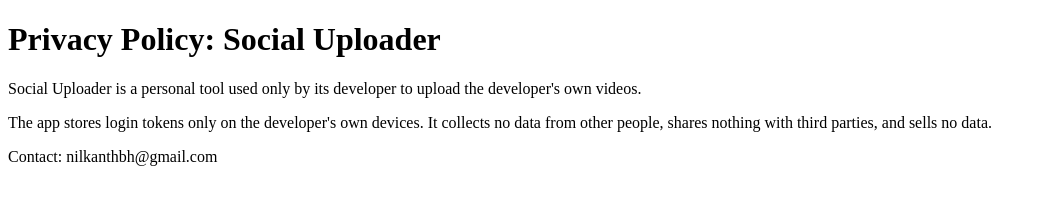
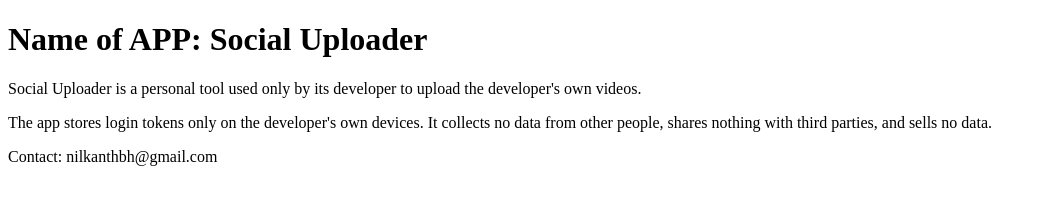
Before and after one commit to NareshBhandariDevloper/social_uploader, a plain HTML site: page index.html in a window 1280 px wide. Shown: the whole page, without its empty margins (0-1046 px from the left). Drawn offline with Linux system fonts and the light colour scheme.

Commit message:
Update index.html

```diff
--- a/index.html
+++ b/index.html
@@ -1,5 +1,5 @@
 <!doctype html><meta charset="utf-8"><title>Privacy Policy</title>
-<h1>Privacy Policy: Social Uploader</h1>
+<h1>Name of APP: Social Uploader</h1>
 <p>Social Uploader is a personal tool used only by its developer to upload the developer's own videos.</p>
 <p>The app stores login tokens only on the developer's own devices. It collects no data from other people, shares nothing with third parties, and sells no data.</p>
 <p>Contact: nilkanthbh@gmail.com</p>
```
